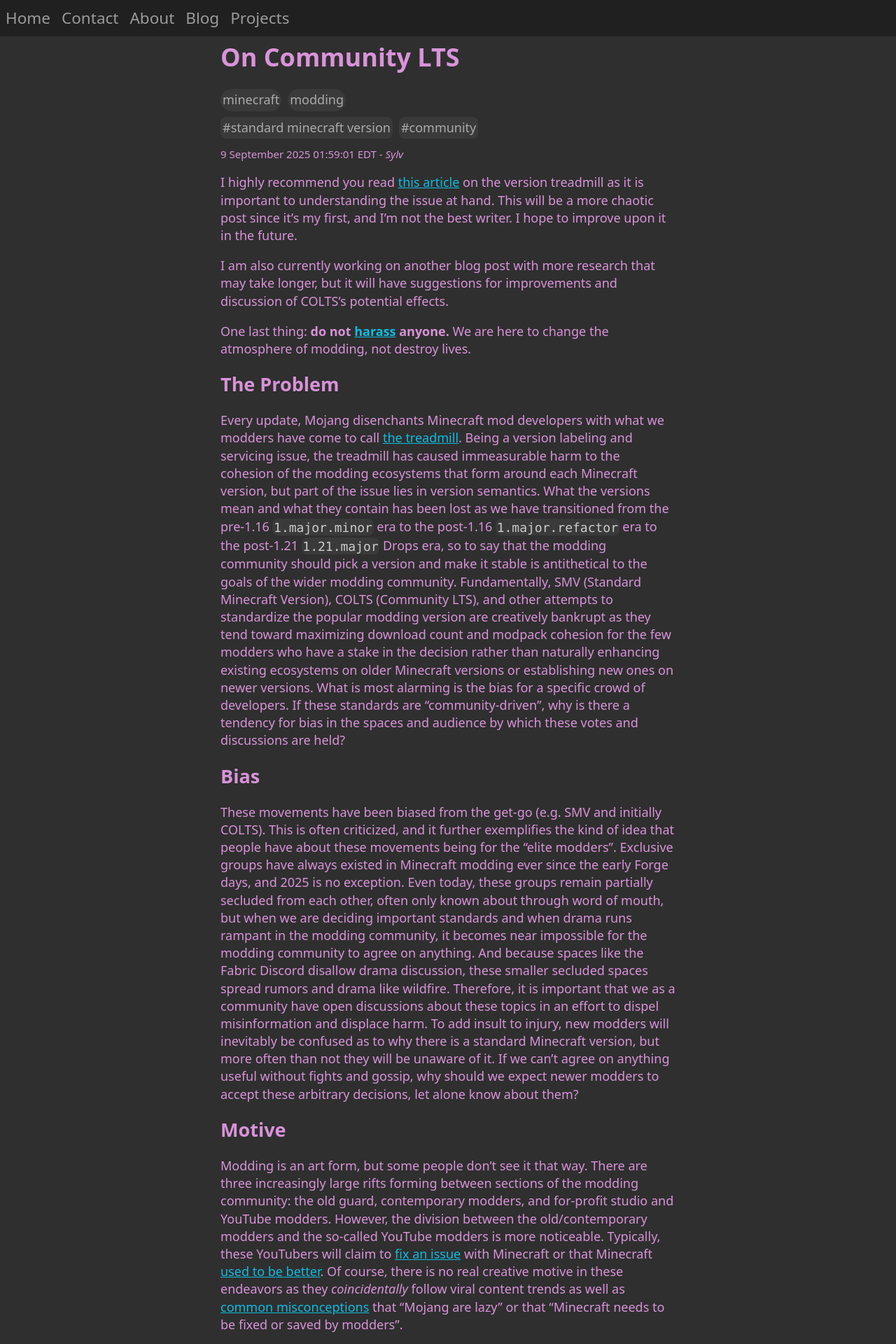
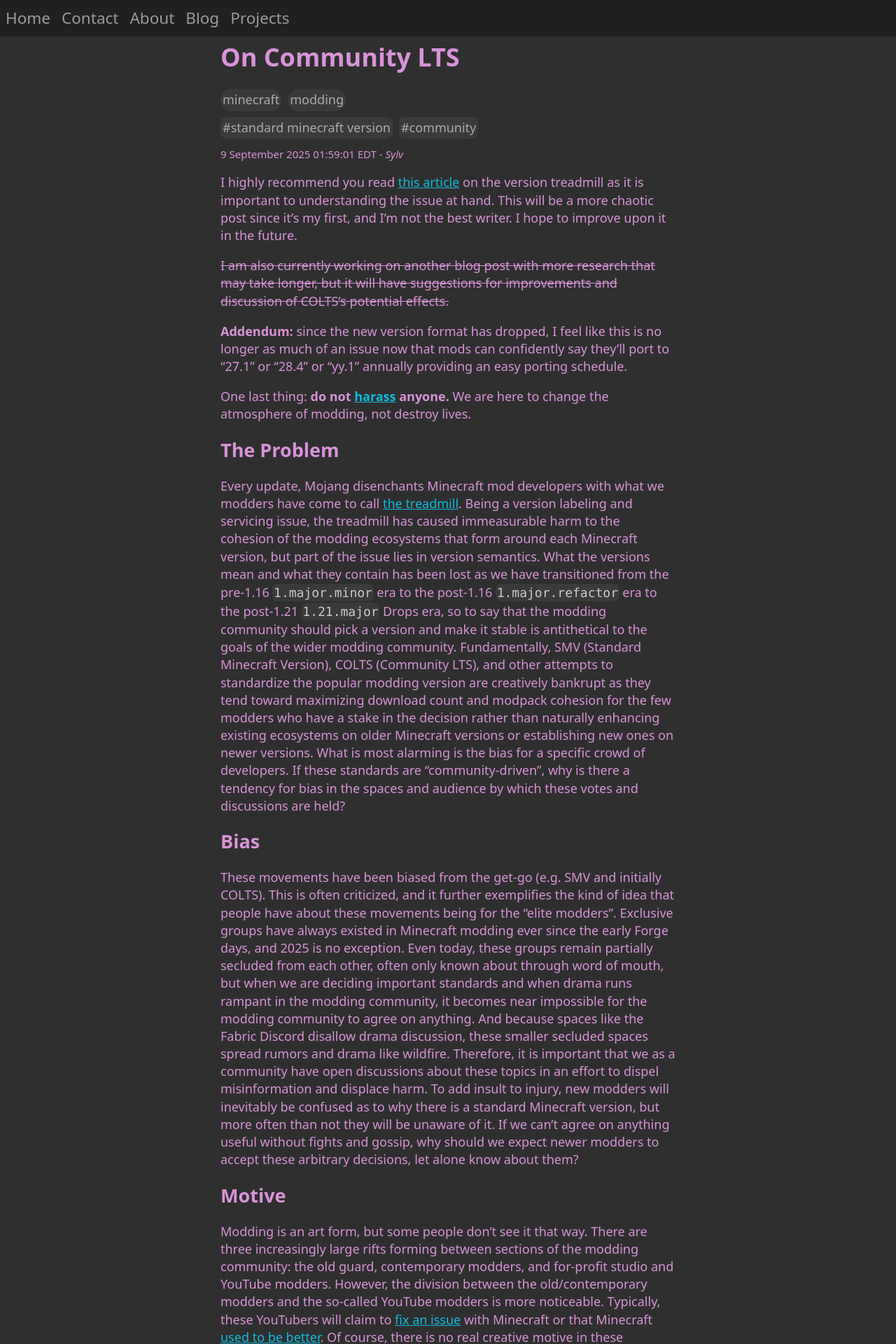
Before and after one commit to sylv256/sylv256.github.io, a Jekyll site: the page built from _posts/2025-09-10-on-community-lts.md, in a window 1280 px wide. Shown: the top 1920 px of the page at 70% size. Built offline with Jekyll 4.4.1, drawn with Linux system fonts in a browser that asks for light colours; our own code applies the rules of GitHub Pages for plain Markdown files.

Commit message:
Update 2025-09-10-on-community-lts.md
Provide new info regarding new version format.

```diff
--- a/_posts/2025-09-10-on-community-lts.md
+++ b/_posts/2025-09-10-on-community-lts.md
@@ -18,7 +18,9 @@
 
 I highly recommend you read [this article](https://notes.highlysuspect.agency/blog/the_treadmill/) on the version treadmill as it is important to understanding the issue at hand. This will be a more chaotic post since it's my first, and I'm not the best writer. I hope to improve upon it in the future.
 
-I am also currently working on another blog post with more research that may take longer, but it will have suggestions for improvements and discussion of COLTS's potential effects.
+~~I am also currently working on another blog post with more research that may take longer, but it will have suggestions for improvements and discussion of COLTS's potential effects.~~
+
+**Addendum:** since the new version format has dropped, I feel like this is no longer as much of an issue now that mods can confidently say they'll port to "27.1" or "28.4" or "yy.1" annually providing an easy porting schedule.
 
 One last thing: **do not [harass](https://en.wikipedia.org/wiki/Harassment) anyone.** We are here to change the atmosphere of modding, not destroy lives.
 
```
